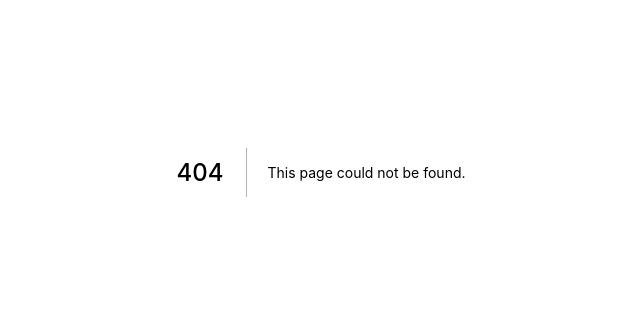
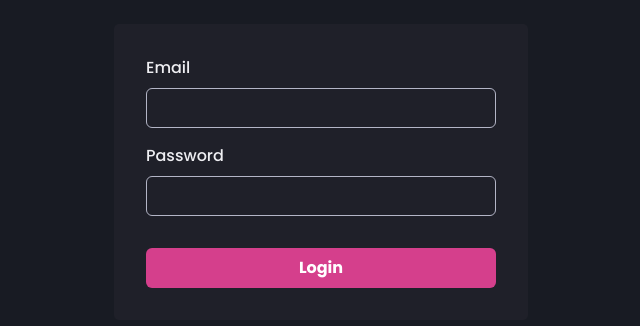
Before and after one commit to gseganzerla/accounts2-front, a Next.js app: page /auth/login in a window 1280 px wide. Before the commit this address had no page. Shown: the part 228-554 px from the top of the page, without its empty margins (319-959 px from the left). Built offline with nearby package versions, Linux system fonts and the light colour scheme.

Commit message:
feat: login view

```diff
--- /dev/null
+++ b/src/pages/auth/login.tsx
@@ -0,0 +1,19 @@
+import { Box, Button, Flex, Stack } from '@chakra-ui/react'
+import { Input } from '../../components/Form/Input'
+
+export default function Login() {
+  return (
+    <Flex w="100wh" h="100vh" align="center" justify="center">
+      <Box bg="gray.800" p="8" borderRadius="5">
+        <Stack spacing="4">
+          <Input name="email" label="Email" />
+          <Input name="password" label="Password" type="password" />
+        </Stack>
+
+        <Button mt="8" w="100%">
+          Login
+        </Button>
+      </Box>
+    </Flex>
+  )
+}
```
